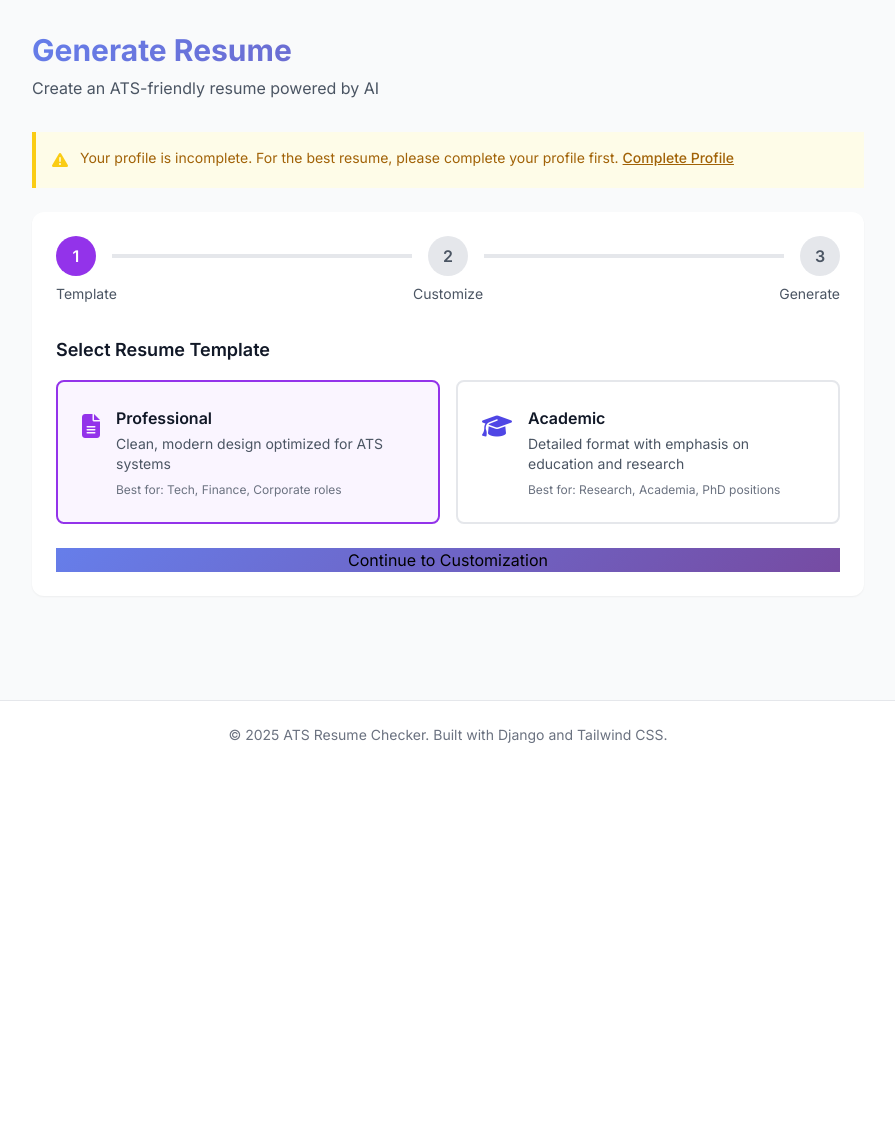
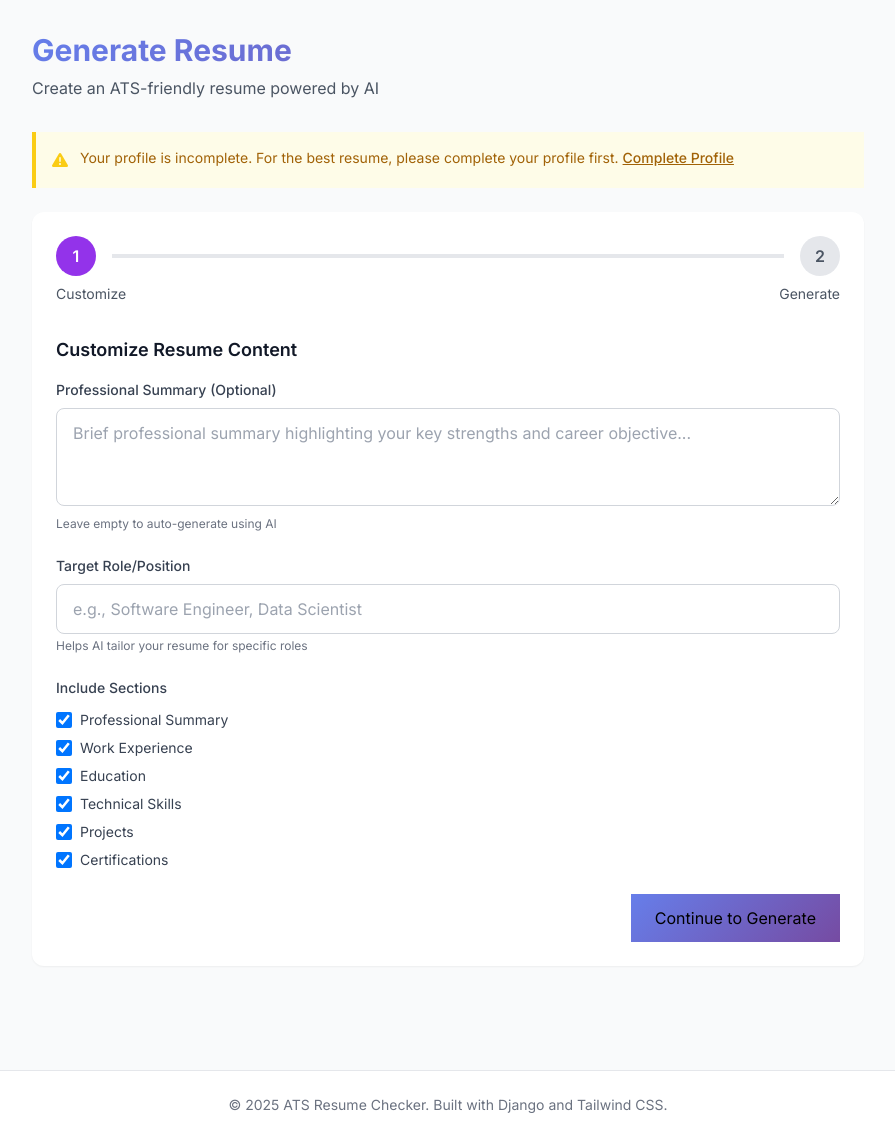
Before and after one commit to A-Akhil/ATS, a Django app: page /resume/generate/ in a window 1280 px wide. Shown: the part 65-1204 px from the top of the page, without its empty margins (192-1087 px from the left). Before the commit the page ends 808 px from the top, so only its background shows below. Run offline with Django 4.2, Linux system fonts and the light colour scheme; the visitor is signed in with stand-in values (Sample User, id 1); data comes from the database, SQL or seed files in the repository; data that the repository does not hold is empty; some libraries are stand-ins or nearby versions.

Commit message:
Simplify resume generation wizard by removing unused template selection step, streamlining the flow to focus on customization and generation.

```diff
--- a/core/templates/resume/generate.html
+++ b/core/templates/resume/generate.html
@@ -28,7 +28,7 @@
 
     <!-- Resume Generation Form -->
     <div class="bg-white rounded-xl shadow-sm p-6 mb-6">
-        <form method="post" id="generateForm" x-data="{ generating: false, step: 1 }">
+    <form method="post" id="generateForm" x-data="{ generating: false, step: 1 }">
             {% csrf_token %}
 
             <!-- Step Indicator -->
@@ -38,62 +38,18 @@
                         <div :class="step >= 1 ? 'bg-purple-600 text-white' : 'bg-gray-200 text-gray-600'" class="w-10 h-10 rounded-full flex items-center justify-center font-semibold transition-colors">1</div>
                         <div class="flex-1 h-1 mx-4" :class="step >= 2 ? 'bg-purple-600' : 'bg-gray-200'"></div>
                     </div>
-                    <div class="flex items-center flex-1">
+                    <div class="flex items-center">
                         <div :class="step >= 2 ? 'bg-purple-600 text-white' : 'bg-gray-200 text-gray-600'" class="w-10 h-10 rounded-full flex items-center justify-center font-semibold transition-colors">2</div>
-                        <div class="flex-1 h-1 mx-4" :class="step >= 3 ? 'bg-purple-600' : 'bg-gray-200'"></div>
-                    </div>
-                    <div class="flex items-center">
-                        <div :class="step >= 3 ? 'bg-purple-600 text-white' : 'bg-gray-200 text-gray-600'" class="w-10 h-10 rounded-full flex items-center justify-center font-semibold transition-colors">3</div>
                     </div>
                 </div>
                 <div class="flex justify-between mt-2 text-sm text-gray-600">
-                    <span>Template</span>
                     <span>Customize</span>
                     <span>Generate</span>
                 </div>
             </div>
 
-            <!-- Step 1: Template Selection -->
+            <!-- Step 1: Customization -->
             <div x-show="step === 1" x-transition>
-                <h3 class="text-lg font-semibold text-gray-900 mb-4">Select Resume Template</h3>
-
-                <div class="grid grid-cols-1 md:grid-cols-2 gap-4 mb-6">
-                    <label class="relative cursor-pointer">
-                        <input type="radio" name="template" value="professional" checked class="peer sr-only">
-                        <div class="border-2 border-gray-200 peer-checked:border-purple-600 peer-checked:bg-purple-50 rounded-lg p-6 transition-all hover:border-gray-300">
-                            <div class="flex items-start">
-                                <i class="fas fa-file-alt text-2xl text-purple-600 mt-1"></i>
-                                <div class="ml-4">
-                                    <h4 class="font-semibold text-gray-900">Professional</h4>
-                                    <p class="text-sm text-gray-600 mt-1">Clean, modern design optimized for ATS systems</p>
-                                    <p class="text-xs text-gray-500 mt-2">Best for: Tech, Finance, Corporate roles</p>
-                                </div>
-                            </div>
-                        </div>
-                    </label>
-
-                    <label class="relative cursor-pointer">
-                        <input type="radio" name="template" value="academic" class="peer sr-only">
-                        <div class="border-2 border-gray-200 peer-checked:border-purple-600 peer-checked:bg-purple-50 rounded-lg p-6 transition-all hover:border-gray-300">
-                            <div class="flex items-start">
-                                <i class="fas fa-graduation-cap text-2xl text-indigo-600 mt-1"></i>
-                                <div class="ml-4">
-                                    <h4 class="font-semibold text-gray-900">Academic</h4>
-                                    <p class="text-sm text-gray-600 mt-1">Detailed format with emphasis on education and research</p>
-                                    <p class="text-xs text-gray-500 mt-2">Best for: Research, Academia, PhD positions</p>
-                                </div>
-                            </div>
-                        </div>
-                    </label>
-                </div>
-
-                <button type="button" @click="step = 2" class="btn-gradient w-full">
-                    Continue to Customization
-                </button>
-            </div>
-
-            <!-- Step 2: Customization -->
-            <div x-show="step === 2" x-transition>
                 <h3 class="text-lg font-semibold text-gray-900 mb-4">Customize Resume Content</h3>
 
                 <div class="space-y-6">
@@ -147,18 +103,15 @@
                     </div>
                 </div>
 
-                <div class="flex gap-3 mt-6">
-                    <button type="button" @click="step = 1" class="flex-1 px-4 py-3 border border-gray-300 rounded-lg hover:bg-gray-50 transition-colors">
-                        Back
-                    </button>
-                    <button type="button" @click="step = 3" class="flex-1 btn-gradient">
+                <div class="flex justify-end mt-6">
+                    <button type="button" @click="step = 2" class="btn-gradient px-6 py-3">
                         Continue to Generate
                     </button>
                 </div>
             </div>
 
-            <!-- Step 3: Generate -->
-            <div x-show="step === 3" x-transition>
+            <!-- Step 2: Generate -->
+            <div x-show="step === 2" x-transition>
                 <h3 class="text-lg font-semibold text-gray-900 mb-4">Ready to Generate</h3>
 
                 <div class="bg-purple-50 border border-purple-200 rounded-lg p-6 mb-6">
@@ -178,7 +131,7 @@
 
                 <div x-show="!generating">
                     <div class="flex gap-3">
-                        <button type="button" @click="step = 2" class="flex-1 px-4 py-3 border border-gray-300 rounded-lg hover:bg-gray-50 transition-colors">
+                        <button type="button" @click="step = 1" class="flex-1 px-4 py-3 border border-gray-300 rounded-lg hover:bg-gray-50 transition-colors">
                             Back
                         </button>
                         <button type="submit" @click="generating = true" class="flex-1 btn-gradient">
```
Also changed, not shown: rough_note.md (+1 -0 lines).
